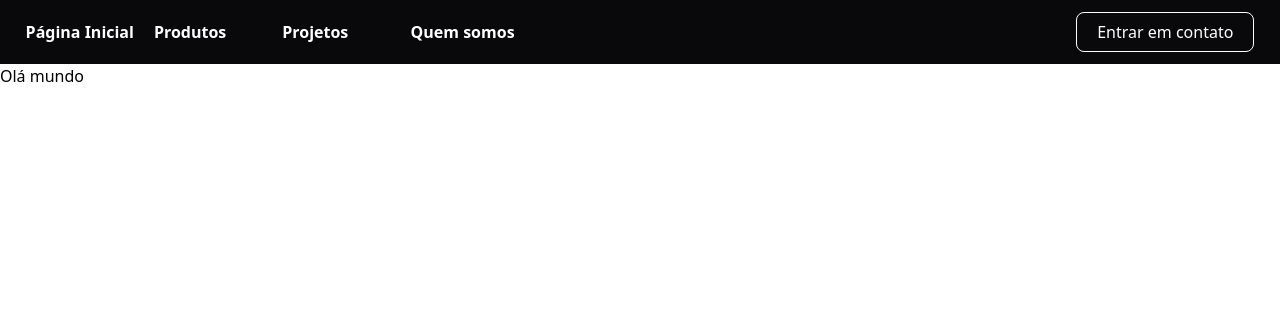
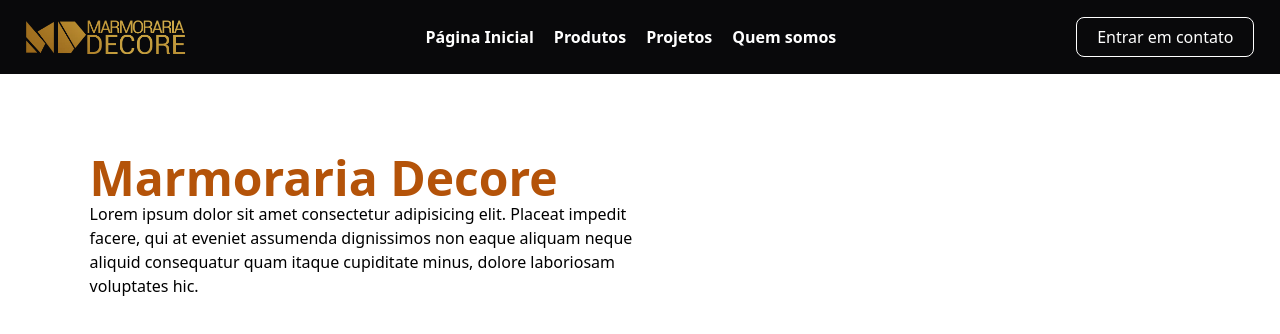
Before and after one commit to heitor2002/projeto-marmoraria, a Next.js app: page / in a window 1280 px wide. Shown: the top 334 px of the page. Built offline with nearby package versions, Linux system fonts and the light colour scheme.

Commit message:
feat: adição de logo no header e criação de first session.

```diff
--- a/src/app/components/Header.tsx
+++ b/src/app/components/Header.tsx
@@ -1,12 +1,16 @@
 import Image from "next/image";
 import Link from "next/link";
+import logo from "../../../public/logo.png"
 
 export default function Header() {
   return (
     <header className="py-5 bg-zinc-950">
-      <div className="container">
-        <nav className="flex justify-between">
-          <div className="text-white grid grid-cols-4 gap-5">
+      <div className="container max-w-7xl">
+        <nav className="flex justify-between items-center">
+            <Link href={"/"}>
+                <Image alt="logo" src={logo} className="w-40"/>
+            </Link>
+          <div className="text-white flex gap-5">
             <Link href={"/"} className="text-md font-bold hover:text-orange-600 duration-300">Página Inicial</Link>
             <Link href={"/"} className="text-md font-bold hover:text-orange-600 duration-300">Produtos</Link>
             <Link href={"/"} className="text-md font-bold hover:text-orange-600 duration-300">Projetos</Link>
--- a/src/app/globals.css
+++ b/src/app/globals.css
@@ -4,7 +4,7 @@
 
 .container{
     width: 100%;
-    max-width: 1300px;
+    /* max-width: 1300px; */
     padding: 0 2%;
     margin: 0 auto;
 }
--- a/src/app/page.tsx
+++ b/src/app/page.tsx
@@ -1,5 +1,12 @@
 export default function Home() {
   return (
-    <h2>Olá mundo</h2>
+    <div className="container max-w-6xl">
+      <main className="grid grid-cols-2 py-20">
+        <div>
+          <h2 className="text-5xl font-bold text-amber-700">Marmoraria Decore</h2>
+          <p>Lorem ipsum dolor sit amet consectetur adipisicing elit. Placeat impedit facere, qui at eveniet assumenda dignissimos non eaque aliquam neque aliquid consequatur quam itaque cupiditate minus, dolore laboriosam voluptates hic.</p>
+        </div>
+      </main>
+    </div>
   )
 }
```
Also changed, not shown: package.json (+5 -4 lines), public/logo.png (added), src/app/components/SliderHome.tsx (added), 1 other file (tests, documents, lock files or other folders).
